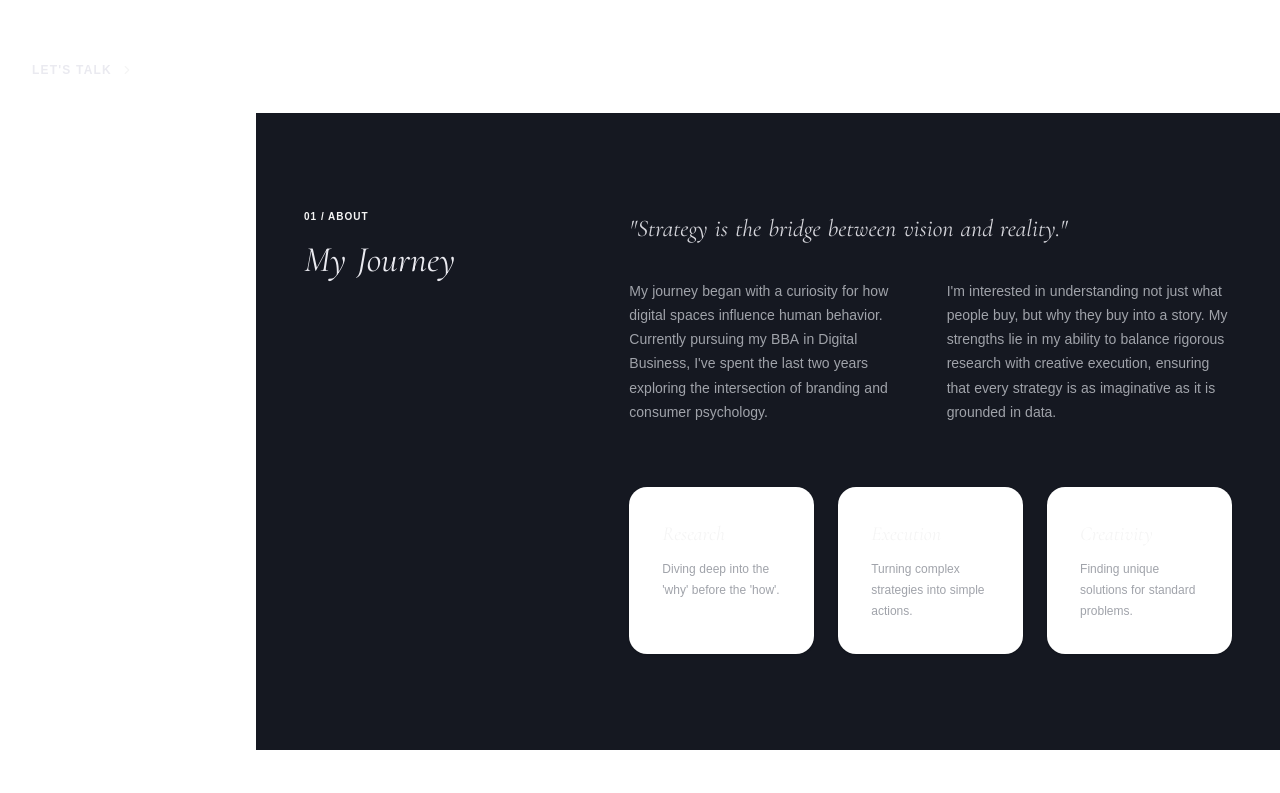
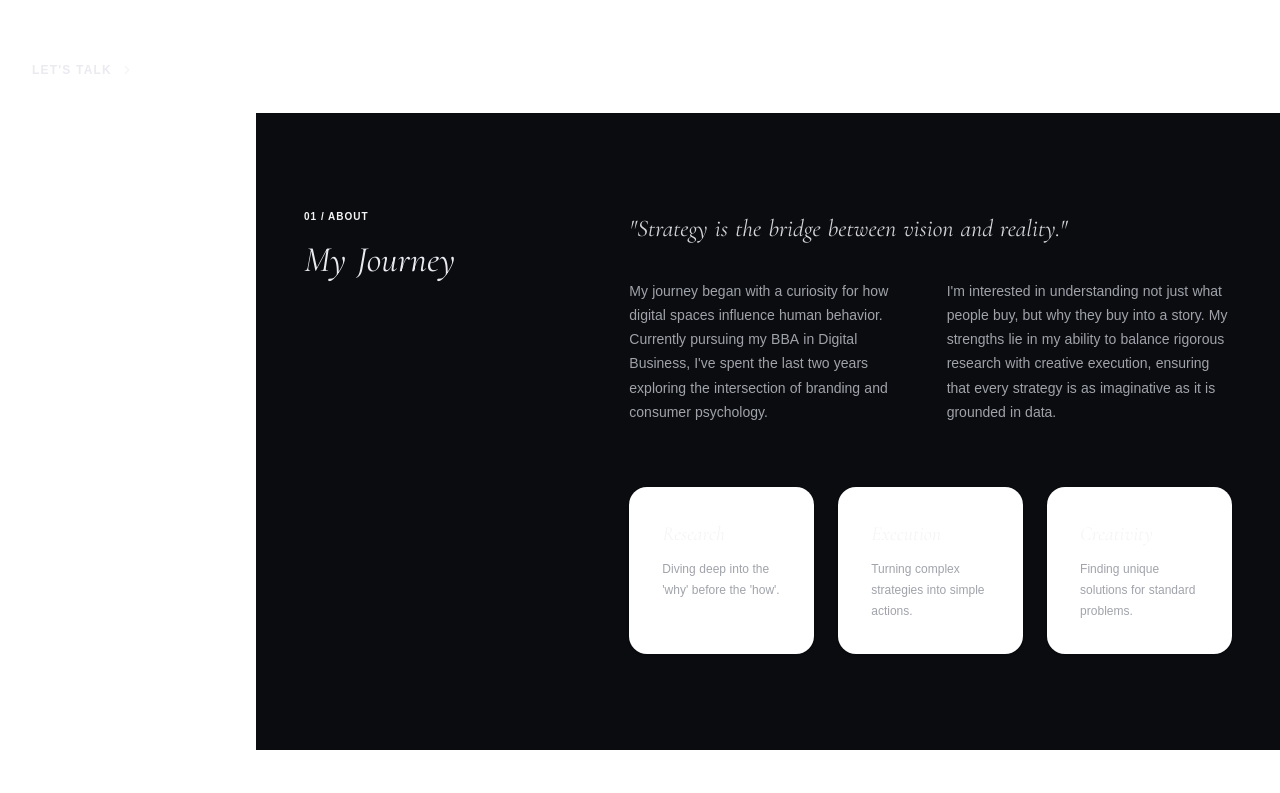
Before and after one commit to ayushijain260104-oss/ayushi-jain-portfolio, a React (Vite) app: page / in a window 1280 px wide. Shown: the part 687-1480 px from the top of the page. Built offline with nearby package versions, Linux system fonts and the light colour scheme.

Commit message:
feat: Update background and theme colors
Refactors the color palette to use a pure black background and a slightly lighter dark grey for secondary backgrounds. Updates the CSS variables accordingly to reflect this new aesthetic.

```diff
--- a/src/index.css
+++ b/src/index.css
@@ -10,14 +10,14 @@
   --font-sans: "Montserrat", ui-sans-serif, system-ui, sans-serif;
   --font-serif: "Cormorant Garamond", serif;
   --font-display: "Bebas Neue", sans-serif;
-  --color-background: #0F1115;
-  --color-secondary-bg: #151821;
+  --color-background: #000000;
+  --color-secondary-bg: #0A0C10;
   --color-accent: #BFA2FF;
   --color-primary-text: #EAEAF0;
   --color-secondary-text: #A0A3AA;
-  /* Mapping old names to new colors for compatibility if needed, but I'll update components */
-  --color-beige: #0F1115;
-  --color-paper: #151821;
+  /* Mapping old names to new colors for compatibility */
+  --color-beige: #000000;
+  --color-paper: #0A0C10;
   --color-ink: #EAEAF0;
   --color-olive: #BFA2FF;
 }
@@ -25,7 +25,7 @@
 @layer base {
   body {
     @apply font-sans antialiased bg-background text-primary-text;
-    background-image: linear-gradient(180deg, #0F1115 0%, #151821 100%);
+    background-image: linear-gradient(180deg, #000000 0%, #0A0C10 100%);
   }
   h1, h2, h3, h4, h5, h6 {
     @apply font-display tracking-wider text-primary-text;
```
